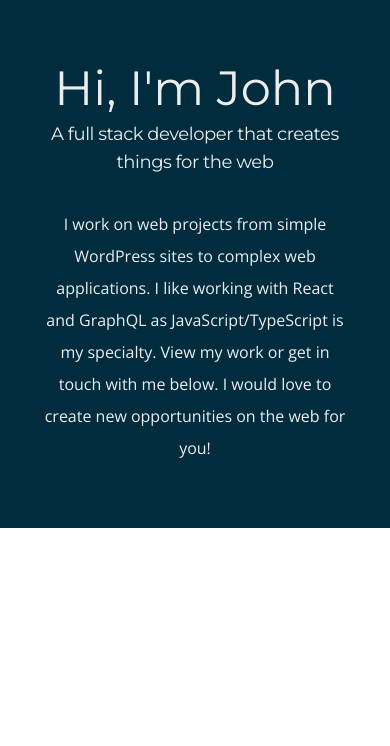
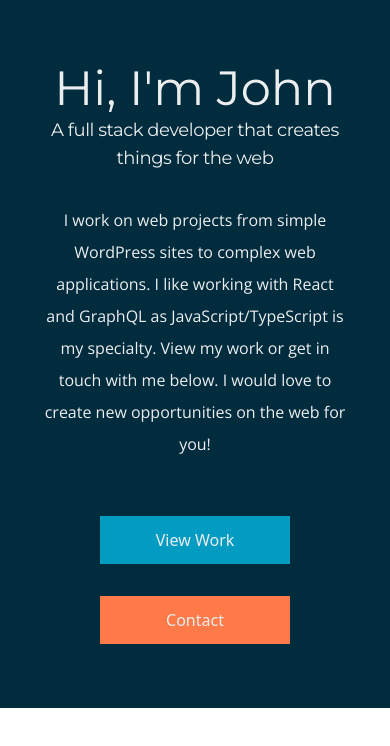
Before and after one commit to AstralJohn/portfolio, a React (Create React App) app: page / in a window 390 px wide. Shown: the top 746 px of the page. Built offline with nearby package versions, Linux system fonts and the light colour scheme.

Commit message:
make hero section responsive for tablet devices

```diff
--- a/src/views/Hero.tsx
+++ b/src/views/Hero.tsx
@@ -1,18 +1,26 @@
 import React from 'react'
+import Button from 'components/Button'
 
 const Hero: React.FC = () => {
   return (
-    <header className="container px-10 bg-blue-dark text-blue-light text-center py-16">
-      <h1 className="text-5xl mb-2">Hi, I&apos;m John</h1>
+    <header className="px-10 bg-blue-dark text-blue-light text-center py-16">
+      <h1 className="text-5xl mb-1">Hi, I&apos;m John</h1>
       <h2 className="text-lg tracking-tight mb-8">
         A full stack developer that creates things for the web
       </h2>
-      <p className="leading-8">
+      <p className="leading-8 mb-14">
         I work on web projects from simple WordPress sites to complex web
         applications. I like working with React and GraphQL as
         JavaScript/TypeScript is my specialty. View my work or get in touch with
         me below. I would love to create new opportunities on the web for you!
       </p>
+
+      <div className="block xs:flex justify-around">
+        <Button className="mb-8 xs:mb-0 block mx-auto xs:mx-0" bgColor="bg-blue">
+          View Work
+        </Button>
+        <Button bgColor="bg-orange">Contact</Button>
+      </div>
     </header>
   )
 }
--- a/tailwind.config.js
+++ b/tailwind.config.js
@@ -17,6 +17,14 @@ module.exports = {
       headings: ['Montserrat', 'sans-serif'],
       body: ['"Open Sans"', 'sans-serif']
     },
+    screens: {
+      'xs': '525px',
+      'sm': '640px',
+      'md': '768px',
+      'lg': '1024px',
+      'xl': '1280px',
+      '2xl': '1536px'
+    },
     extend: {},
   },
   variants: {
```
